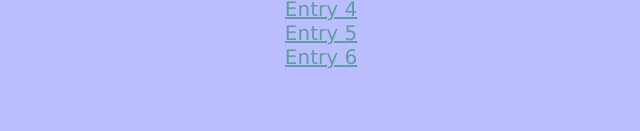
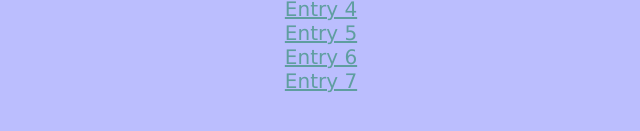
Before and after one commit to birnl154/birnl154, a plain HTML site: page index.html in a window 1280 px wide. Shown: the part 275-406 px from the top of the page, 319-959 px from the left. Drawn offline with Linux system fonts and the light colour scheme; a web font is replaced by a local one.

Commit message:
main page

```diff
--- a/index.html
+++ b/index.html
@@ -45,6 +45,10 @@
       <a href="entries/entry6/index.html">Entry 6</a>
     </div>
 </div>
-
+  <div class="entries">
+<div class="entry">
+      <a href="entries/entry7/index.html">Entry 7</a>
+    </div>
+</div>
 </body>
 </html>
```
Also changed, not shown: 3 other files.
